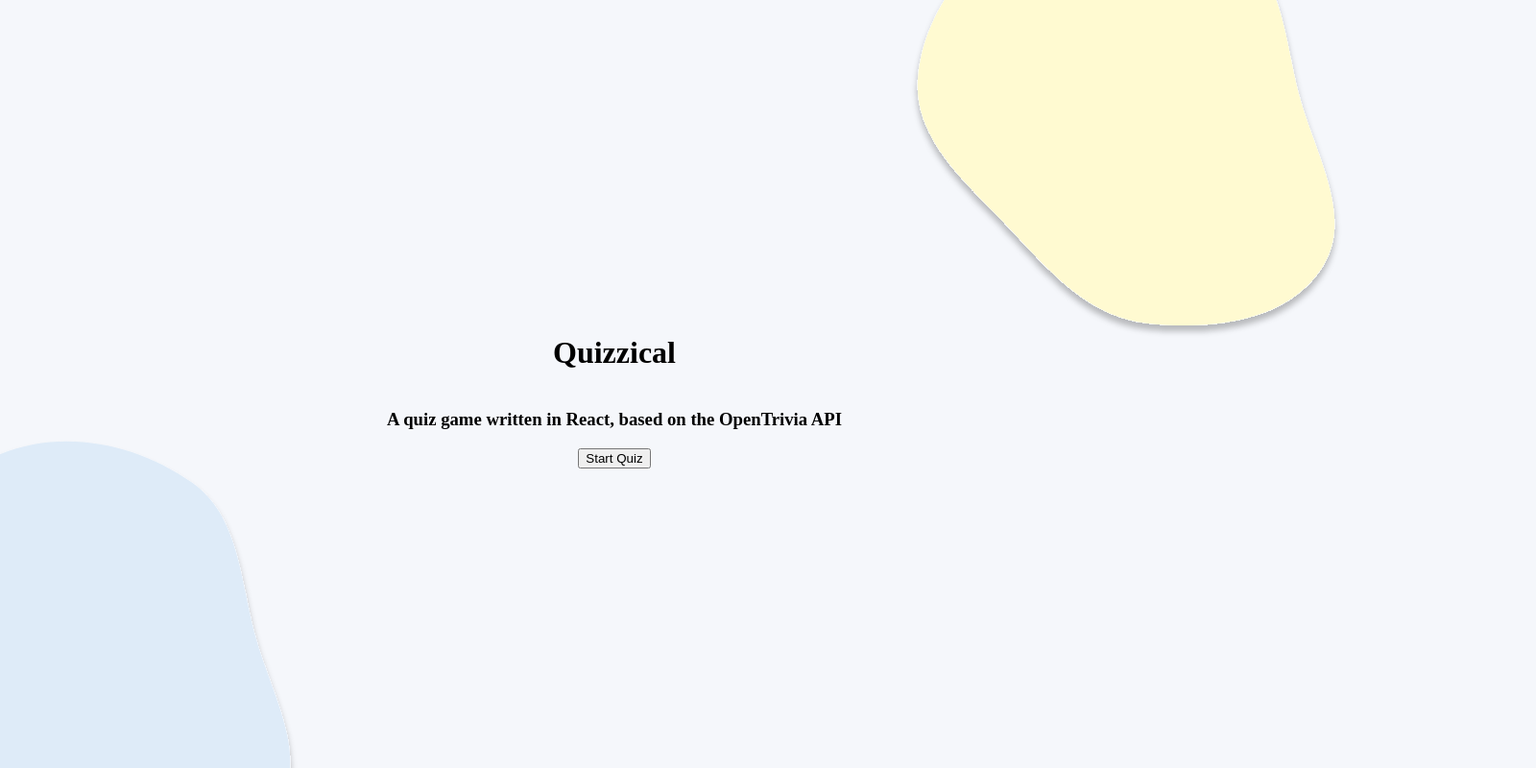
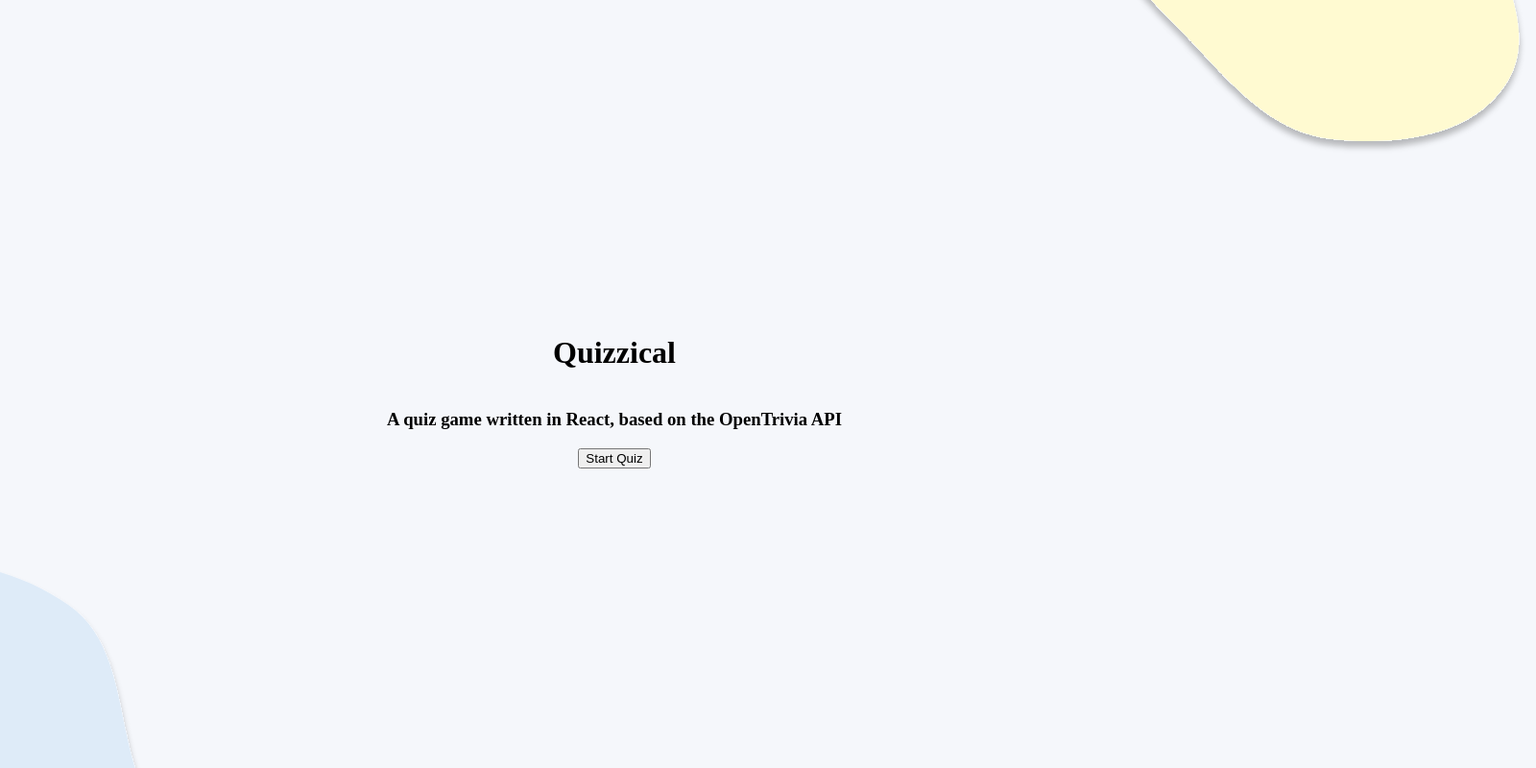
Before and after one commit to NikHerronCoding/quizzical, a React (Vite) app: page / in a window 1280 px wide. Shown: the top 800 px of the page at 96% size, 1600 px wide, since content can reach past the window. Built offline with nearby package versions, Linux system fonts and the light colour scheme; no server answers.

Commit message:
css changes

```diff
--- a/src/index.css
+++ b/src/index.css
@@ -5,14 +5,14 @@
 
 .blob-1 {
     position:absolute;
-    top:-10vw;
-    right:-10vw;
+    top:-25vw;
+    right:-25vw;
     width: 40vw;
 }
 
 .blob-2 {
     position:absolute;
-    bottom:-15vw;
-    left:-15vw;
+    bottom:-25vw;
+    left:-25vw;
     width:40vw;
 }
```
